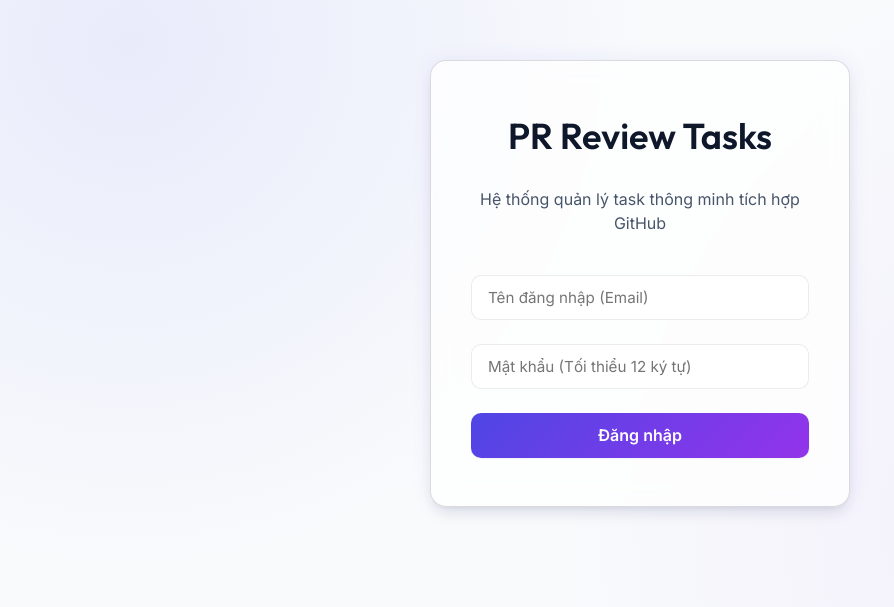
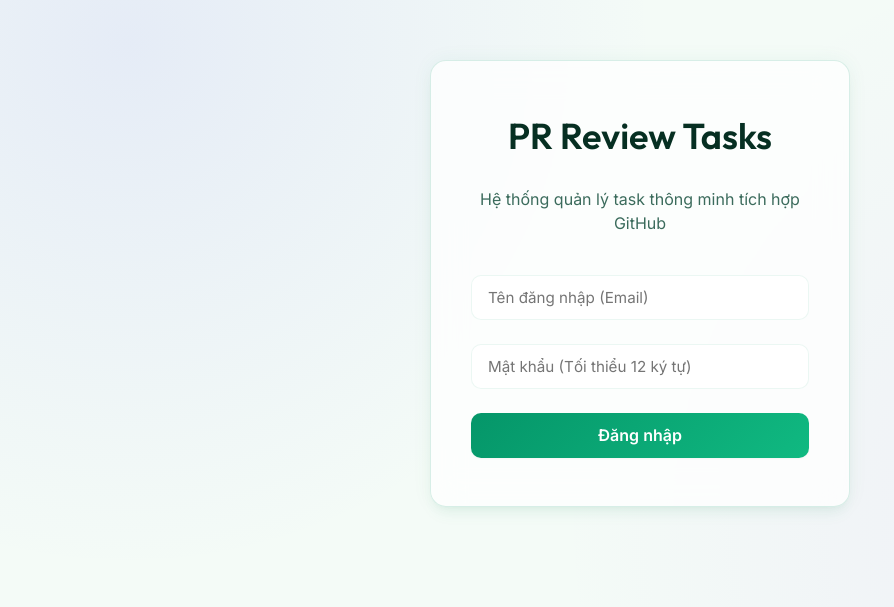
Before and after one commit to chunga00d1-code/project-management, a React (Vite) app in the folder frontend/: page / in a window 1280 px wide. Shown: the part 117-724 px from the top of the page, without its empty margins (0-894 px from the left). Built offline with nearby package versions, Linux system fonts and the light colour scheme.

Commit message:
style: convert color palette to premium Emerald Green and White theme

```diff
--- a/frontend/src/styles/app.css
+++ b/frontend/src/styles/app.css
@@ -3,59 +3,59 @@
   --font-heading: 'Outfit', -apple-system, BlinkMacSystemFont, "Segoe UI", Roboto, Helvetica, Arial, sans-serif;
   --font-body: 'Inter', -apple-system, BlinkMacSystemFont, "Segoe UI", Roboto, Helvetica, Arial, sans-serif;
 
-  /* Theme: Slate & Indigo Light Mode */
-  --bg-primary: #f8fafc;
+  /* Theme: Premium Emerald Green & White */
+  --bg-primary: #f4fbf7;
   --bg-secondary: #ffffff;
-  --bg-tertiary: #f1f5f9;
+  --bg-tertiary: #e6f4ea;
   --bg-glass: rgba(255, 255, 255, 0.75);
-  --border-color: rgba(15, 23, 42, 0.08);
-  --border-light: rgba(15, 23, 42, 0.15);
+  --border-color: rgba(5, 150, 105, 0.08);
+  --border-light: rgba(5, 150, 105, 0.15);
 
-  --text-primary: #0f172a;
-  --text-secondary: #475569;
-  --text-muted: #64748b;
+  --text-primary: #062f22;
+  --text-secondary: #3b6b5c;
+  --text-muted: #6b8f84;
 
-  --primary-color: #4f46e5;
-  --primary-hover: #4338ca;
-  --primary-glow: rgba(79, 70, 229, 0.15);
-  --accent-color: #9333ea;
+  --primary-color: #059669;
+  --primary-hover: #047857;
+  --primary-glow: rgba(5, 150, 105, 0.15);
+  --accent-color: #10b981;
 
   /* Priority HSL colors */
-  --priority-low-bg: #f1f5f9;
-  --priority-low-text: #475569;
-  --priority-medium-bg: #e0f2fe;
-  --priority-medium-text: #0369a1;
-  --priority-high-bg: #ffedd5;
-  --priority-high-text: #c2410c;
+  --priority-low-bg: #e6f4ea;
+  --priority-low-text: #3b6b5c;
+  --priority-medium-bg: #d1fae5;
+  --priority-medium-text: #047857;
+  --priority-high-bg: #fef3c7;
+  --priority-high-text: #b45309;
   --priority-urgent-bg: #fee2e2;
   --priority-urgent-text: #b91c1c;
 
   /* Kanban Status colors */
-  --status-todo: #64748b;
+  --status-todo: #6b8f84;
   --status-in-review: #2563eb;
   --status-needs-changes: #dc2626;
   --status-ready: #059669;
   --status-done: #16a34a;
-  --status-cancelled: #4b5563;
+  --status-cancelled: #5f7a70;
 
-  --shadow-sm: 0 1px 2px 0 rgba(0, 0, 0, 0.05);
-  --shadow-md: 0 4px 6px -1px rgba(15, 23, 42, 0.05), 0 2px 4px -2px rgba(15, 23, 42, 0.05);
-  --shadow-lg: 0 10px 15px -3px rgba(15, 23, 42, 0.08), 0 4px 6px -4px rgba(15, 23, 42, 0.08);
-  --shadow-glow: 0 0 20px 0 rgba(79, 70, 229, 0.08);
+  --shadow-sm: 0 1px 2px 0 rgba(0, 0, 0, 0.04);
+  --shadow-md: 0 4px 6px -1px rgba(5, 150, 105, 0.04), 0 2px 4px -2px rgba(5, 150, 105, 0.04);
+  --shadow-lg: 0 10px 15px -3px rgba(5, 150, 105, 0.06), 0 4px 6px -4px rgba(5, 150, 105, 0.06);
+  --shadow-glow: 0 0 20px 0 rgba(5, 150, 105, 0.06);
   --radius-sm: 6px;
   --radius-md: 10px;
   --radius-lg: 16px;
   --transition-smooth: all 0.25s cubic-bezier(0.4, 0, 0.2, 1);
 
   /* Helper variables for theme adaptation */
-  --hover-bg: rgba(0, 0, 0, 0.04);
-  --badge-bg: rgba(0, 0, 0, 0.06);
-  --meta-bg: rgba(0, 0, 0, 0.035);
-  --btn-details-bg: rgba(0, 0, 0, 0.035);
-  --btn-details-hover: rgba(0, 0, 0, 0.07);
-  --pill-active-bg: rgba(34, 197, 94, 0.1);
-  --pill-active-text: #16a34a;
-  --pill-disabled-bg: rgba(239, 68, 68, 0.1);
+  --hover-bg: rgba(5, 150, 105, 0.04);
+  --badge-bg: rgba(5, 150, 105, 0.06);
+  --meta-bg: rgba(5, 150, 105, 0.03);
+  --btn-details-bg: rgba(5, 150, 105, 0.03);
+  --btn-details-hover: rgba(5, 150, 105, 0.07);
+  --pill-active-bg: rgba(5, 150, 105, 0.08);
+  --pill-active-text: #059669;
+  --pill-disabled-bg: rgba(239, 68, 68, 0.08);
   --pill-disabled-text: #dc2626;
 }
 
@@ -737,7 +737,7 @@
 .user-chip small { color: var(--text-muted); font-size: .7rem; text-transform: capitalize; }
 nav.sidebar button.sign-out { margin-top: 0; }
 button { min-height: 42px; padding: .65rem 1rem; border: 1px solid transparent; border-radius: var(--radius-md); color: var(--text-primary); font: inherit; font-weight: 650; cursor: pointer; transition: var(--transition-smooth); }
-button:focus-visible, input:focus-visible, select:focus-visible, textarea:focus-visible { outline: 2px solid #818cf8; outline-offset: 2px; }
+button:focus-visible, input:focus-visible, select:focus-visible, textarea:focus-visible { outline: 2px solid var(--primary-color); outline-offset: 2px; }
 .btn-secondary { background: rgba(255,255,255,.055); border-color: var(--border-color); color: var(--text-secondary); }
 .btn-secondary:hover:not(:disabled) { background: rgba(255,255,255,.1); color: var(--text-primary); }
 .filter-bar { display: grid; grid-template-columns: minmax(240px, 2fr) minmax(150px, 1fr) minmax(170px, 1fr) auto; align-items: end; position: sticky; top: 1rem; z-index: 10; box-shadow: var(--shadow-md); backdrop-filter: blur(18px); background: var(--bg-glass); border: 1px solid var(--border-color); }
```
Also changed, not shown: 2 other files (tests, documents, lock files or other folders).
